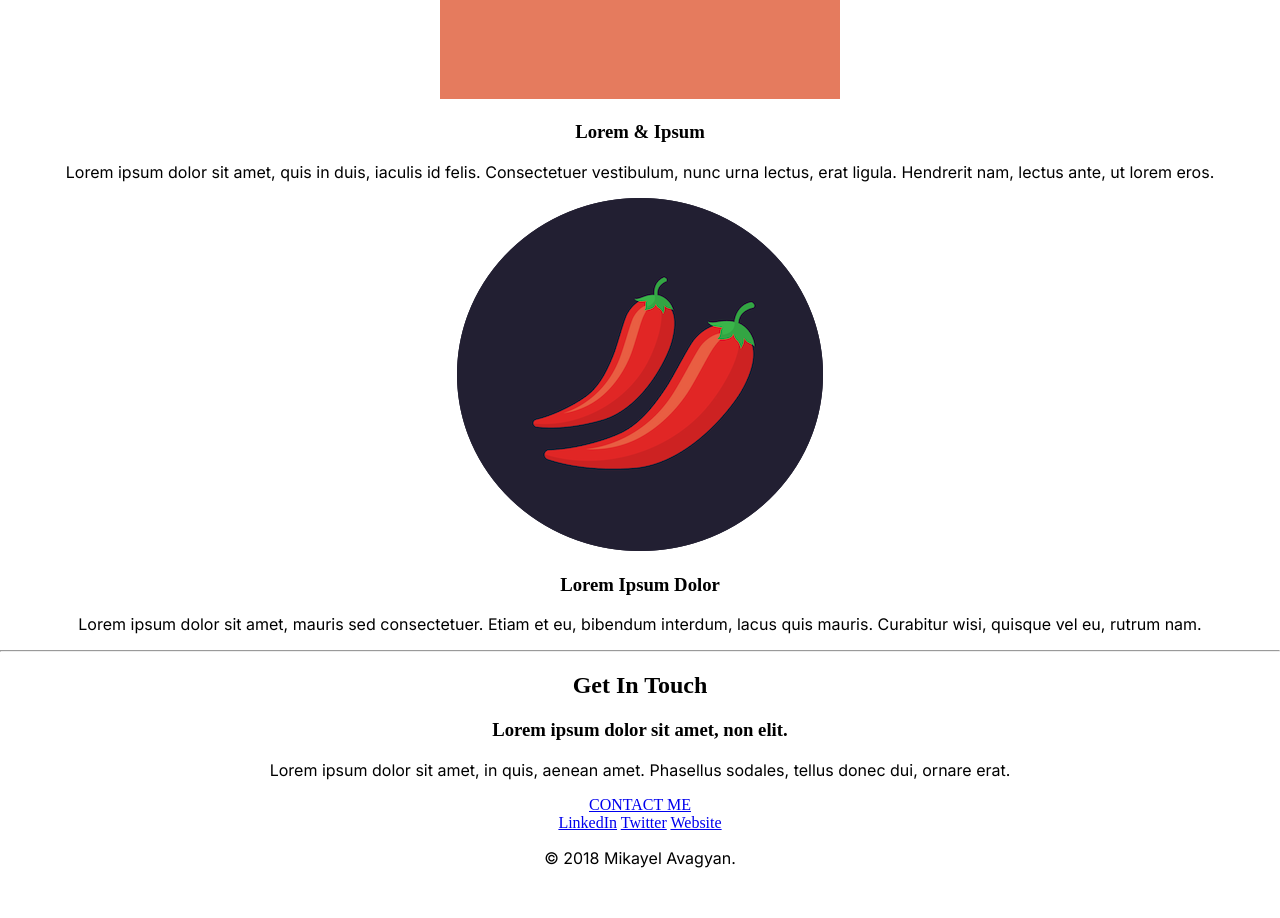
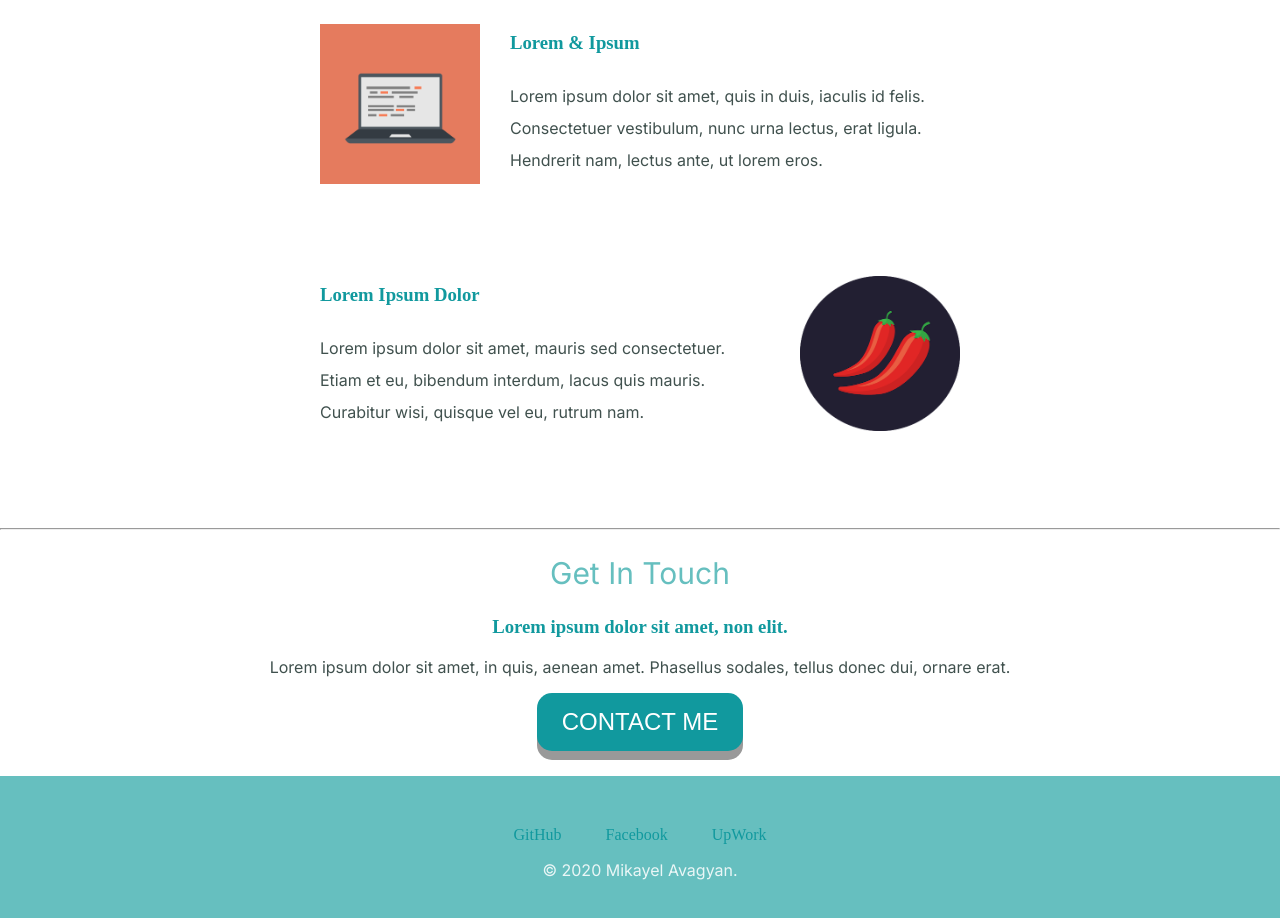
Before and after one commit to mikaav/udemy, a plain HTML site: page CSS/index.html in a window 1280 px wide. Shown: the part 1270-2188 px from the top of the page. Before the commit the page ends 2154 px from the top, so only its background shows below. Drawn offline with Linux system fonts and the light colour scheme.

Commit message:
update css file

```diff
--- a/CSS/css/main.css
+++ b/CSS/css/main.css
@@ -5,10 +5,29 @@ body {
 
 h1 {
   font-family: "Sacramento", cursive;
+  font-size: 90px;
+  color: #66bfbf;
+}
+
+h2 {
+  font-family: "Inter", sans-serif;
+  font-size: 30px;
+  color: #66bfbf;
+  font-weight: normal;
+}
+
+h3 {
+  color: #11999e;
 }
 
 p {
   font-family: "Inter", sans-serif;
+  color: #40514e;
+}
+
+a {
+  color: #11999e;
+  text-decoration: none;
 }
 
 .top_container {
@@ -28,3 +47,66 @@ p {
   left: 300px;
   bottom: 300px;
 }
+
+.skill-row {
+  width: 50%;
+  margin: auto;
+  margin-top: 100px;
+  margin-bottom: 100px;
+  text-align: left;
+  line-height: 2;
+}
+
+.computer-image {
+  width: 25%;
+  float: left;
+  margin-right: 30px;
+}
+
+.chilli-image {
+  width: 25%;
+  float: right;
+  margin-left: 30px;
+}
+
+.middle_container {
+  padding-top: 25px;
+  padding-bottom: 25px;
+}
+
+.bottom_container {
+  background-color: #66bfbf;
+  padding-top: 50px;
+  padding-bottom: 50px;
+}
+
+.footer-link {
+  color: #11999e;
+  margin-left: 40px;
+  margin-right: 40px;
+}
+
+.bottom_container p {
+  color: #eaf6f6;
+}
+
+.button {
+  display: inline-block;
+  padding: 15px 25px;
+  font-size: 24px;
+  cursor: pointer;
+  text-align: center;
+  text-decoration: none;
+  outline: none;
+  color: #fff;
+  background-color: #11999e;
+  border: none;
+  border-radius: 15px;
+  box-shadow: 0 9px #999;
+}
+
+.button:active {
+  background-color: #11999e;
+  box-shadow: 0 5px #999;
+  transform: translateY(4px);
+}
--- a/CSS/index.html
+++ b/CSS/index.html
@@ -18,7 +18,7 @@
     <div class="top_container">
       <img class="top_cloud" src="images/cloud.png" alt="cloud" />
       <h1>I'm Mikayel.</h1>
-      <p>a programmer.</p>
+      <h2>a programmer.</h2>
       <img class="bottom_cloud" src="images/cloud.png" alt="cloud" />
       <img src="images/mountain.png" alt="mountain" />
     </div>
@@ -35,7 +35,11 @@
       <div class="skills">
         <h2>My Skills.</h2>
         <div class="skill-row">
-          <img class="" src="images/computer.png" alt="computer" />
+          <img
+            class="computer-image"
+            src="images/computer.png"
+            alt="computer"
+          />
           <h3>Lorem & Ipsum</h3>
           <p>
             Lorem ipsum dolor sit amet, quis in duis, iaculis id felis.
@@ -44,7 +48,7 @@
           </p>
         </div>
         <div class="skill-row">
-          <img class="" src="images/chillies.png" alt="chilli" />
+          <img class="chilli-image" src="images/chillies.png" alt="chilli" />
           <h3>Lorem Ipsum Dolor</h3>
           <p>
             Lorem ipsum dolor sit amet, mauris sed consectetuer. Etiam et eu,
@@ -61,14 +65,18 @@
           Lorem ipsum dolor sit amet, in quis, aenean amet. Phasellus sodales,
           tellus donec dui, ornare erat.
         </p>
-        <a class="btn" href="mailto:name@email.com">CONTACT ME</a>
+        <button class="button" href="mailto:name@email.com">CONTACT ME</button>
       </div>
     </div>
     <div class="bottom_container">
-      <a class="footer-link" href="https://www.linkedin.com/">LinkedIn</a>
-      <a class="footer-link" href="https://twitter.com/">Twitter</a>
-      <a class="footer-link" href="https://www.appbrewery.co/">Website</a>
-      <p>© 2018 Mikayel Avagyan.</p>
+      <a class="" href="https://github.com/mikaav">GitHub</a>
+      <a class="footer-link" href="https://www.facebook.com/avagyan.michael"
+        >Facebook</a
+      >
+      <a class="" href="https://www.upwork.com/freelancers/~01fecdcf20e3c4acfe"
+        >UpWork</a
+      >
+      <p>© 2020 Mikayel Avagyan.</p>
     </div>
   </body>
 </html>
```
